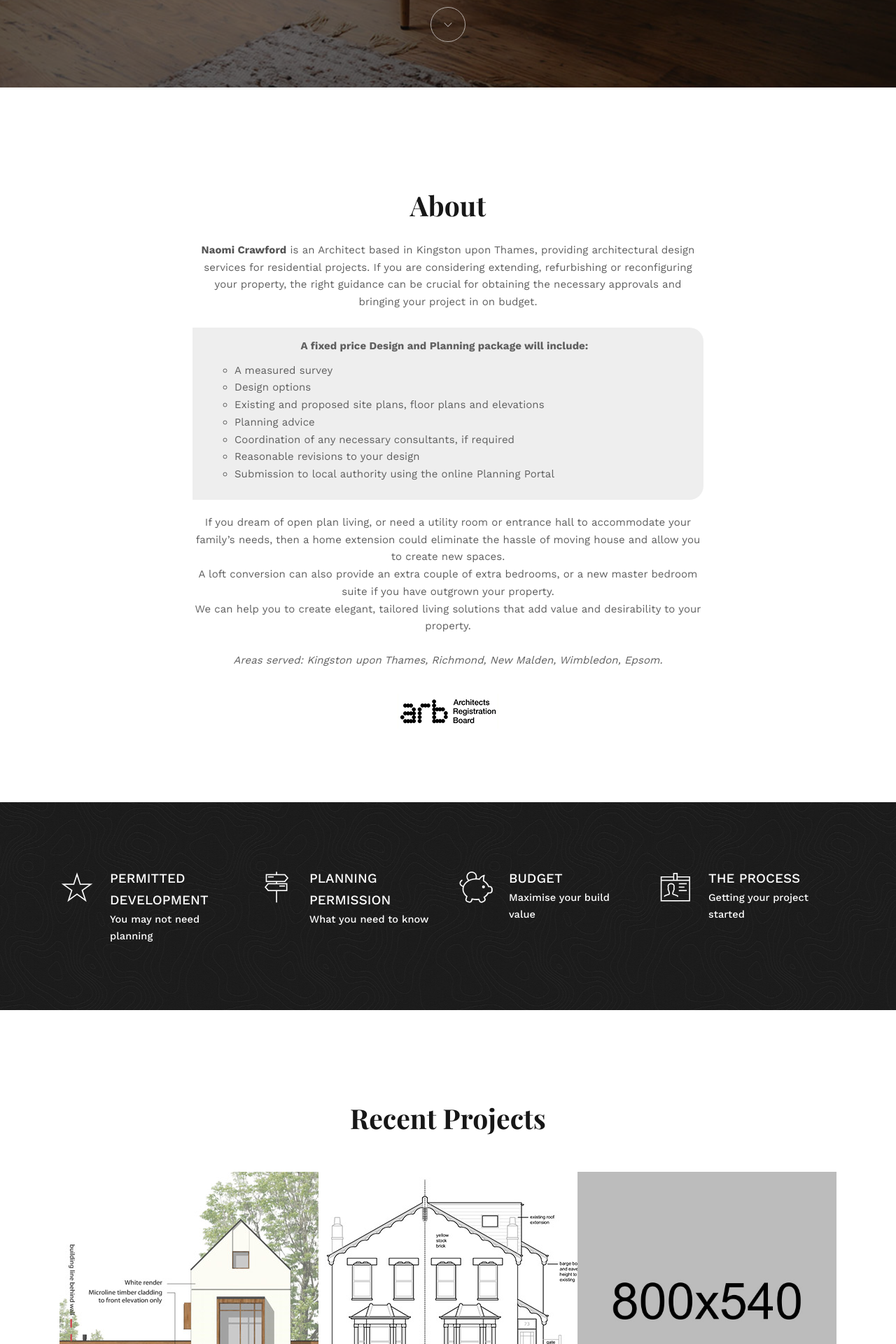
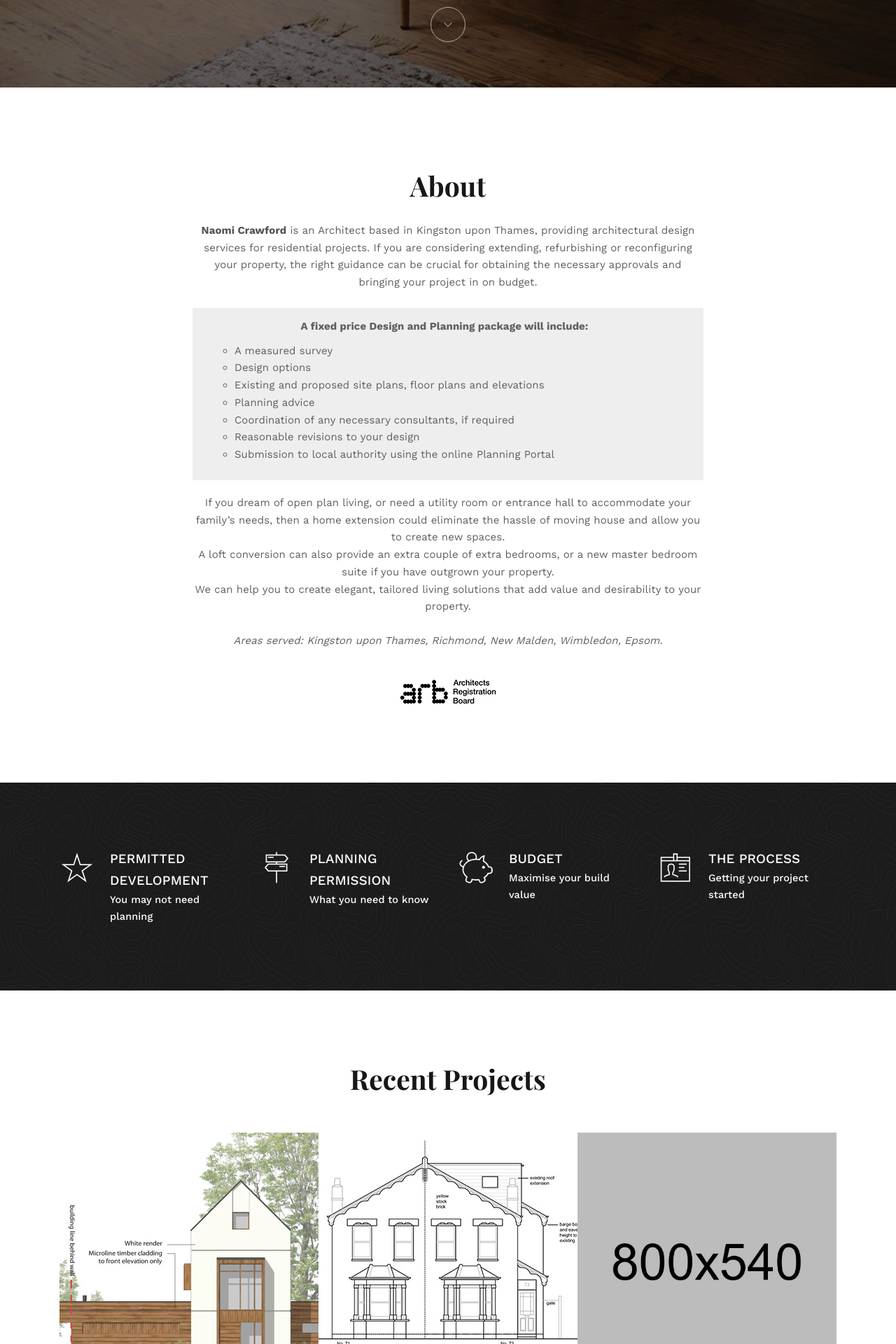
Before and after one commit to naomicrawfordarchitect/naomicrawfordarchitect.github.io, a Jekyll site: the page built from index.md, in a window 1280 px wide. Shown: the part 775-2695 px from the top of the page at 70% size. Built offline with Jekyll 4.4.1, drawn with Linux system fonts in a browser that asks for light colours; some web fonts are replaced.

Commit message:
Header css

```diff
--- a/css/bundle.css
+++ b/css/bundle.css
@@ -1,9 +1,9 @@
 @charset "UTF-8";
 
 /* Tweaks */
-h2.display-4 {
+/* h2.display-4 {
     padding-top: 28px;
-}
+} */
 .nk-navbar {
     position: relative;
 }
@@ -120,8 +120,6 @@ b.logo {
     margin: 10px 0 20px;
     padding: 14px 20px 14px 10px;
     font-weight: bold;
-    border-top-right-radius: 20px;
-    border-bottom-right-radius: 20px;
 }
 .package-details ul {
     text-align: left;
```
Also changed, not shown: 1 other file.
